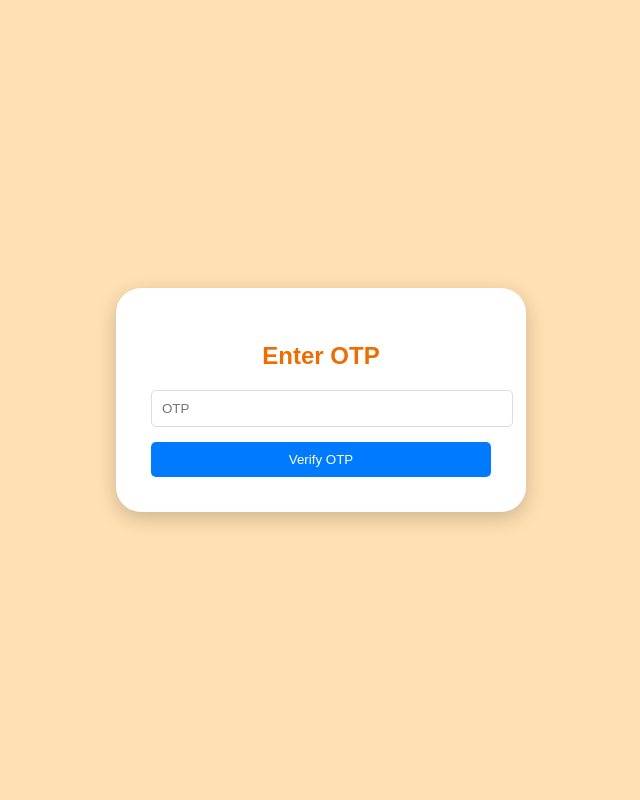
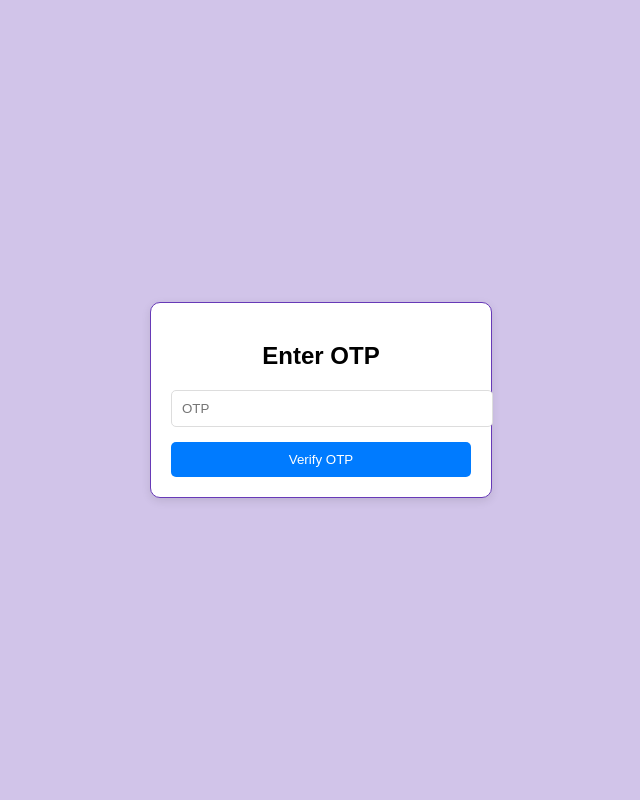
Before and after one commit to yashtilala412/HCD_project, a PHP site: page /otp_entry.php in a window 1280 px wide. Shown: the whole page, without its empty margins (319-959 px from the left). Run offline with PHP 8.4, Linux system fonts and the light colour scheme.

Commit message:
design 7

```diff
--- a/otp_entry.php
+++ b/otp_entry.php
@@ -5,25 +5,24 @@
     <meta name="viewport" content="width=device-width, initial-scale=1.0">
     <title>Enter OTP</title>
     <style>
-  body {
-    font-family: 'Nunito', sans-serif;
+ body {
+    font-family: 'Raleway', sans-serif;
     display: flex;
     justify-content: center;
     align-items: center;
     height: 100vh;
     margin: 0;
-    background-color: #ffe0b2;
+    background-color: #d1c4e9;
 }
 .container {
     background-color: #ffffff;
-    padding: 35px;
-    box-shadow: 0 6px 20px rgba(0, 0, 0, 0.2);
-    border-radius: 25px;
-    width: 340px;
+    padding: 20px;
+    box-shadow: 0 3px 10px rgba(0, 0, 0, 0.1);
+    border-radius: 10px;
+    width: 300px;
     text-align: center;
-    color: #ef6c00;
+    border: 1px solid #673ab7;
 }
-
 
 
 
```
